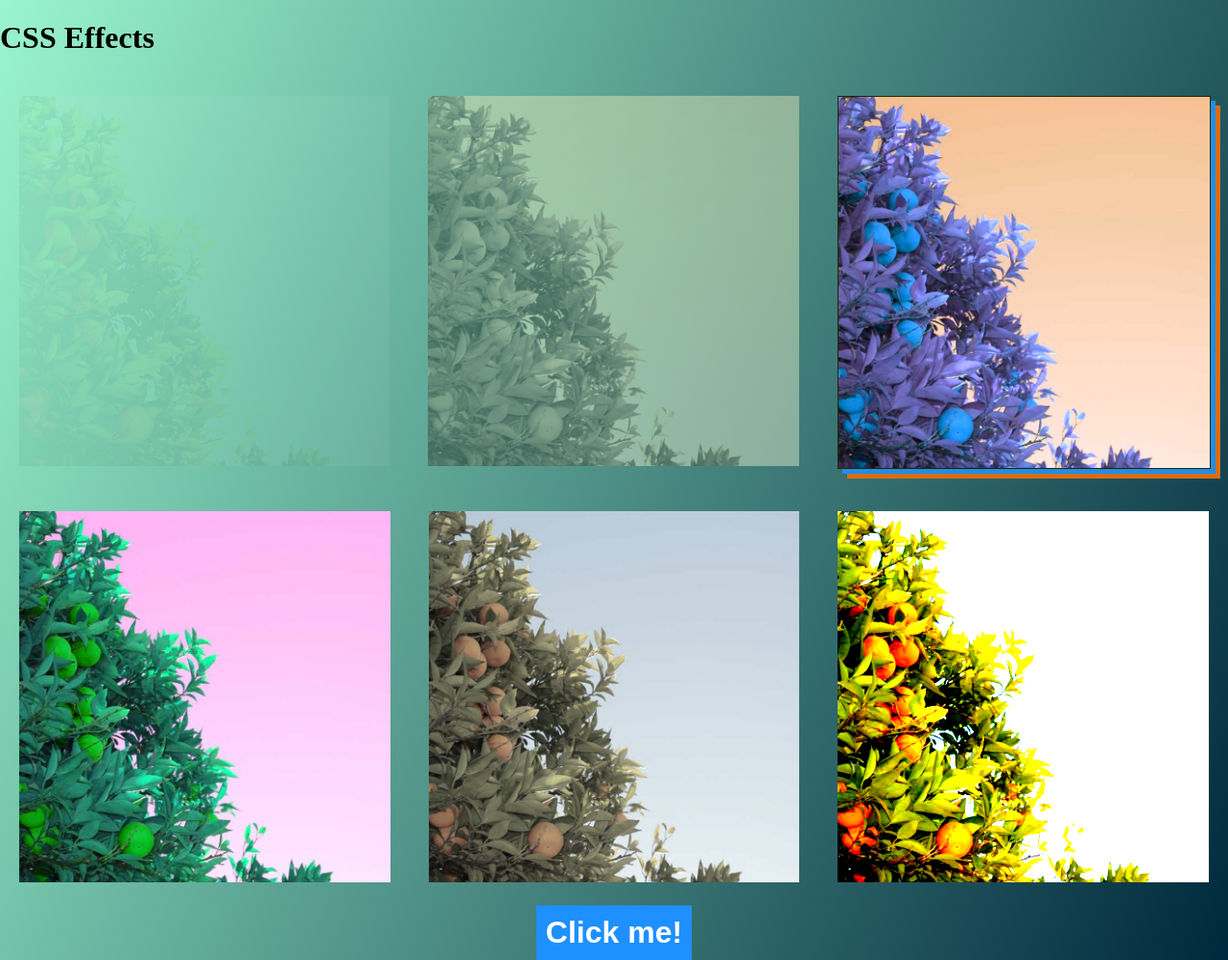
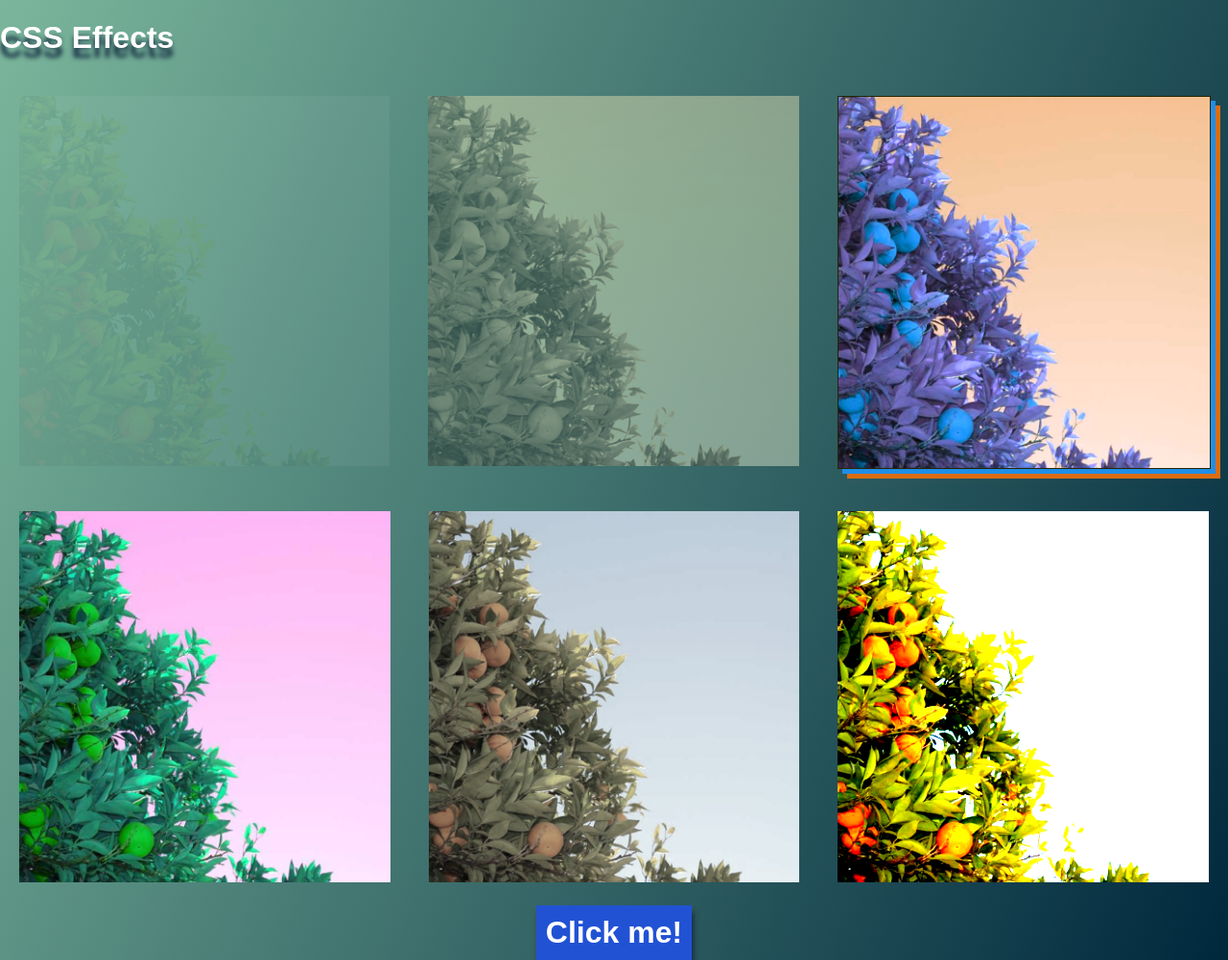
Before and after one commit to a-wielenga/web-dev-1-css-n-hosting, a plain HTML site: page index.html in a window 1280 px wide. Shown: the whole page at 96% size. Drawn offline with Linux system fonts and the light colour scheme.

Commit message:
buttons, heading and shadows

```diff
--- a/style.css
+++ b/style.css
@@ -1,7 +1,13 @@
 body {
     margin: 0;
     /* Remove the default margin */
-    background: linear-gradient(293deg, rgba(0, 40, 61, 1) 0%, rgba(154, 245, 206, 1) 100%);
+    background: linear-gradient(293deg, rgba(0, 40, 61, 1) 0%, rgb(123, 182, 156) 100%);
+}
+
+h1 {
+    font-family: Arial, Helvetica, sans-serif;
+    color: rgb(255, 255, 255);
+    text-shadow: 0px 10px 5px rgb(21, 44, 66);
 }
 
 #image-row, #image-row-2 {
@@ -49,15 +55,18 @@ img {
     margin: auto;
 
     /* Style the button to look nice */
-    background-color: dodgerblue;
+    background-color: #2252d4;
     color: white;
     border: none;
     padding: 10px;
 
     font-size: 2em;
     font-weight: bold;
+
+    box-shadow: 2px 7px 5px rgb(21, 44, 66);
 }
 
 #click-me:hover {
-    transition: red 2s .5s;
-  }
+    background-color:rgb(44, 120, 196);
+    transition: 0.5s;
+}
```
